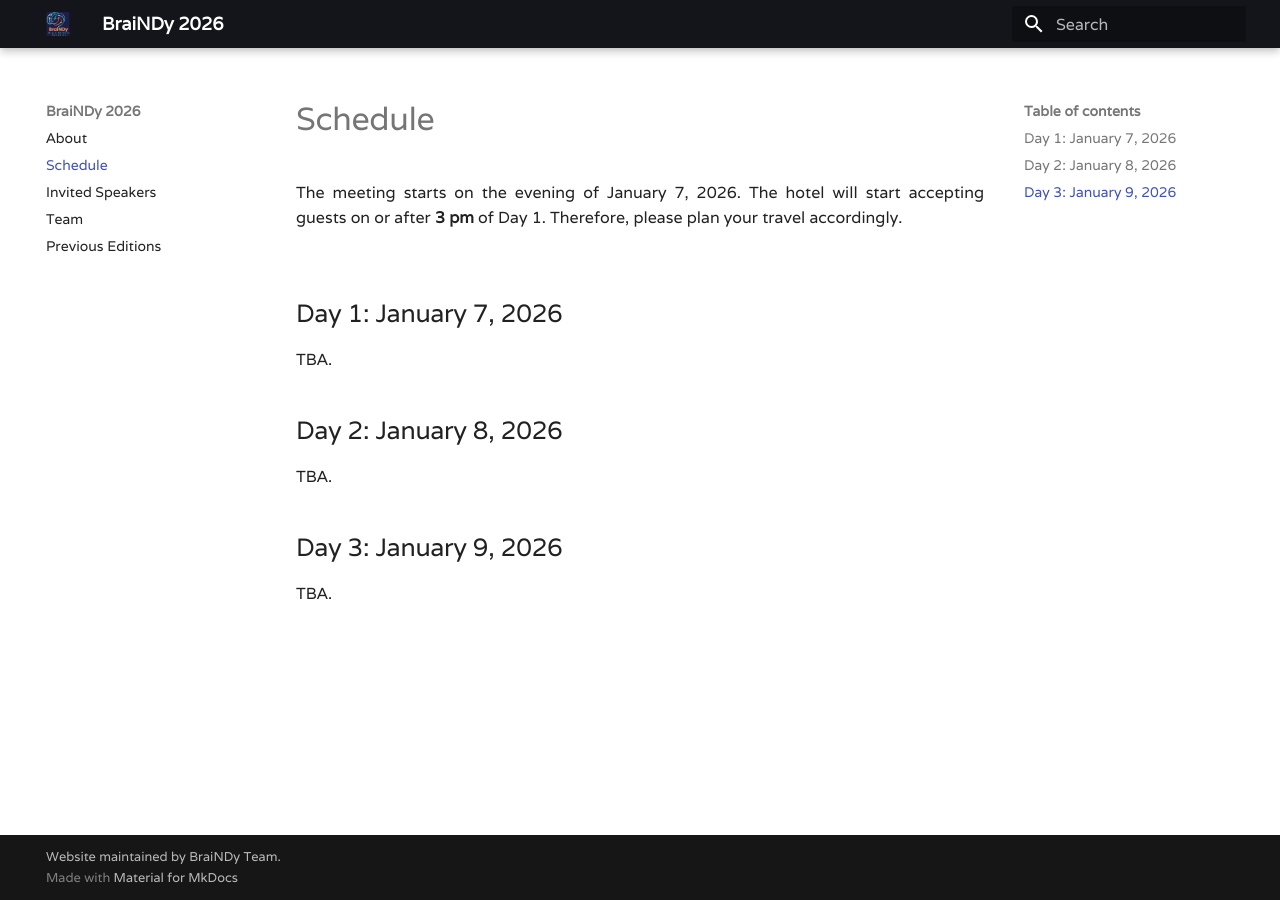
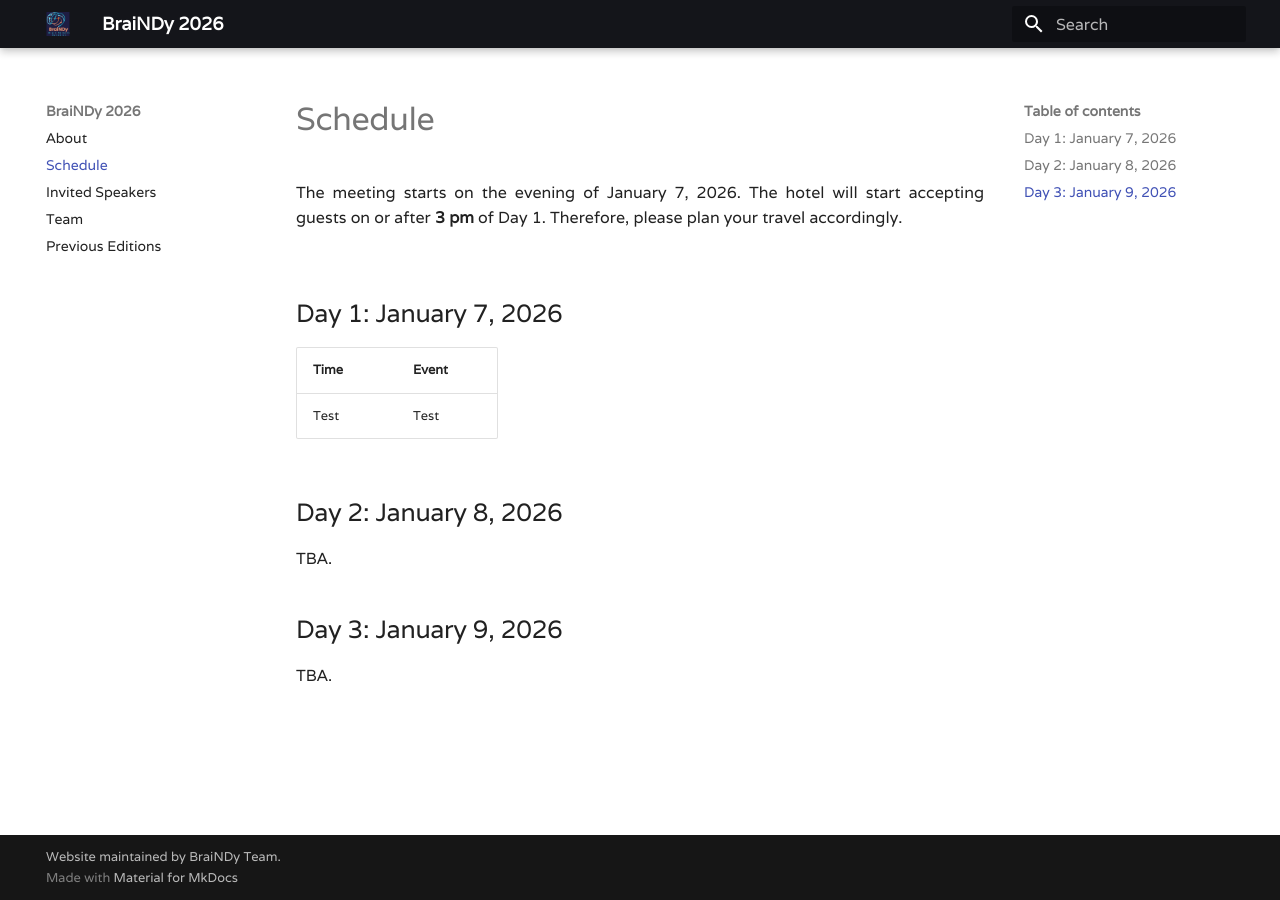
Before and after one commit to BraiNDyMeeting/v2026, an MkDocs documentation site: the page built from docs/schedule.md, in a window 1280 px wide. Built offline with MkDocs 1.6.1 and Material for MkDocs 9.7.7, drawn with Linux system fonts in a browser that asks for light colours.

Commit message:
Some changes to website

```diff
--- a/docs/schedule.md
+++ b/docs/schedule.md
@@ -7,7 +7,9 @@ The meeting starts on the evening of January 7, 2026. The hotel will start accep
 
 ## Day 1: January 7, 2026
 
-TBA.
+| Time | Event |
+| ---- | ----  |
+| Test | Test  |
 
 ## Day 2: January 8, 2026
 
```
Also changed, not shown: 1 other file.
